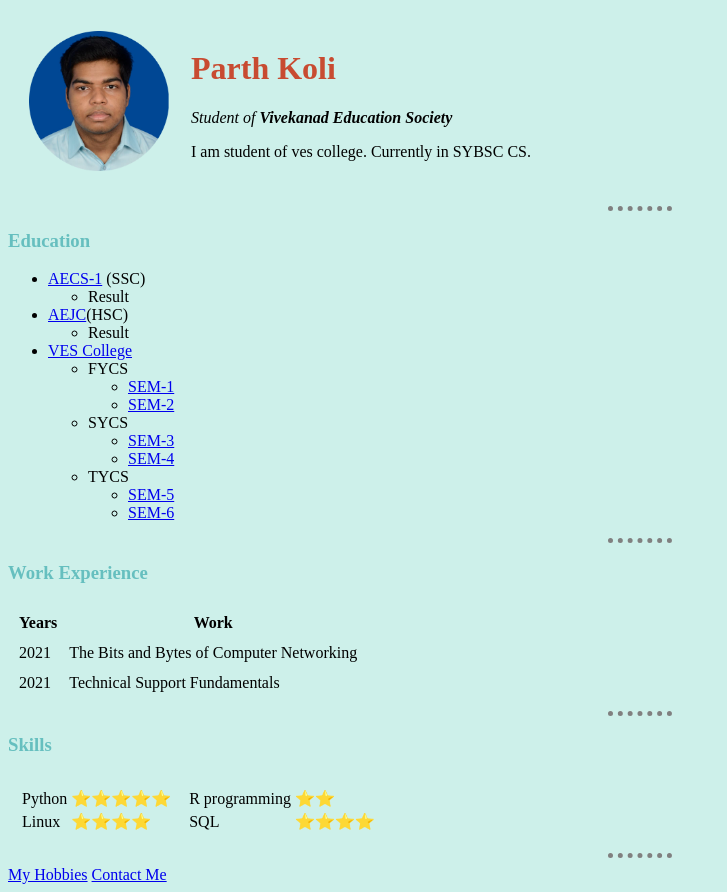
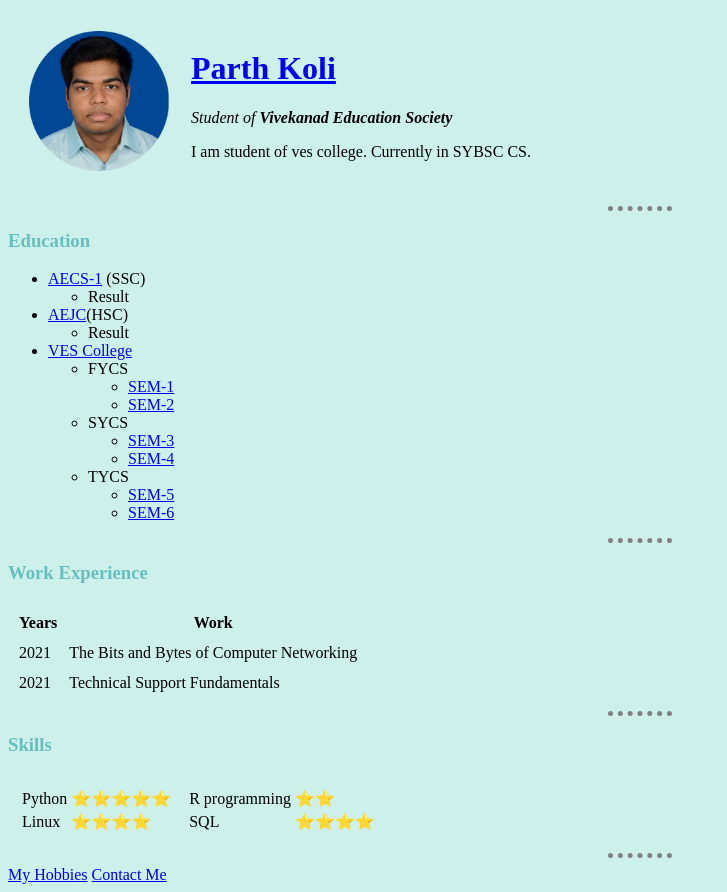
Before and after one commit to parthkoli04/CV, a plain HTML site: page index.html in a window 1280 px wide. Shown: the whole page, without its empty margins (0-727 px from the left). Drawn offline with Linux system fonts and the light colour scheme.

Commit message:
add links

```diff
--- a/index.html
+++ b/index.html
@@ -13,7 +13,7 @@
     <table cellspacing="20">
         <tr>
             <td><img src="cropped.png" alt="Parth Profile Picture"></td>
-            <td><h1>Parth Koli</h1>
+            <td><h1><a href="https://www.linkedin.com/in/parthkoli/">Parth Koli</a></h1>
                 <p><em>Student of <strong>Vivekanad Education Society</strong></em></p>
                 <p>I am student of ves college. Currently in SYBSC CS.</p></td>
         </tr>
```
